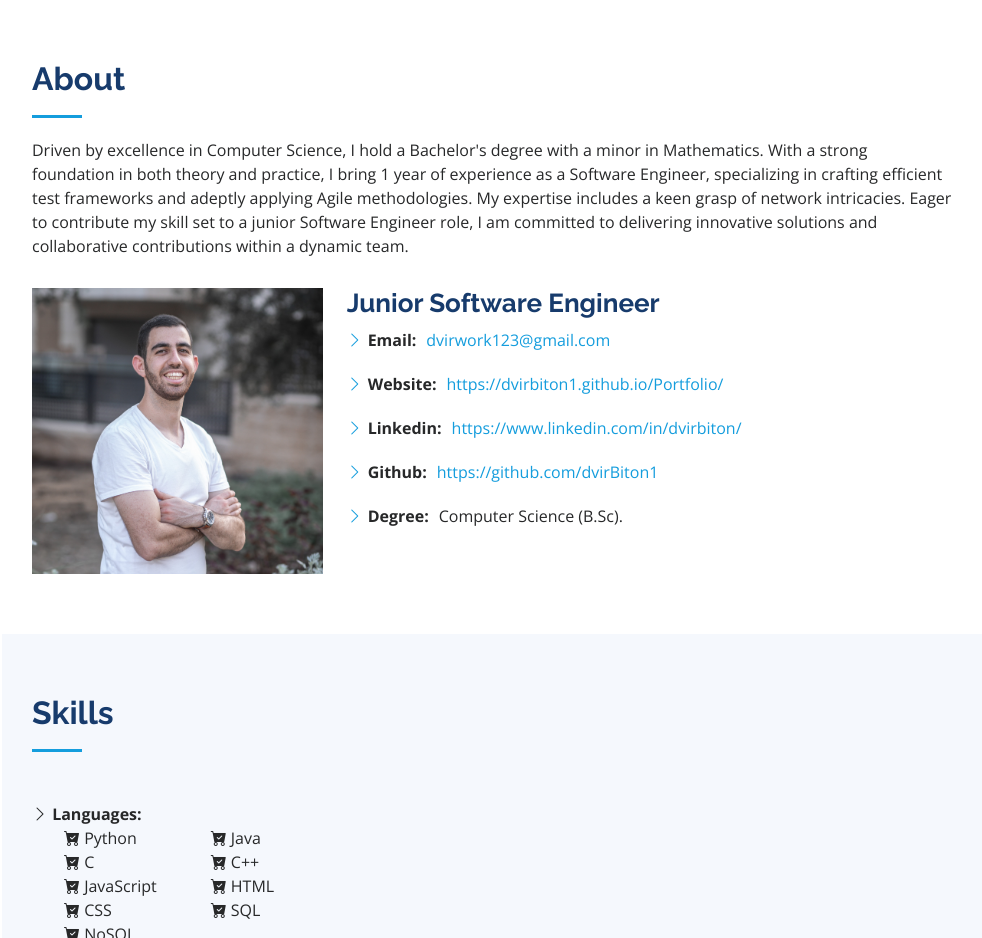
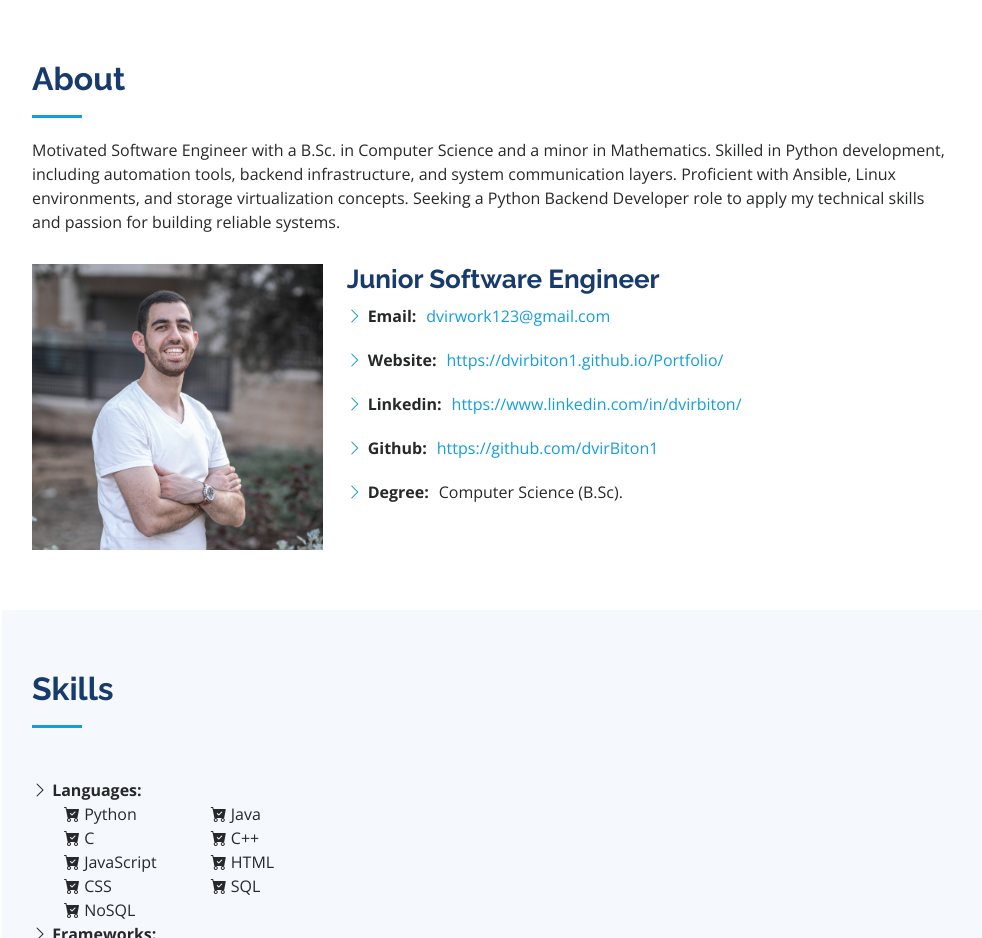
Before and after one commit to dvirBiton1/Portfolio, a plain HTML site: page index.html in a window 1280 px wide. Shown: the part 800-1738 px from the top of the page, without its empty margins (298-1280 px from the left). Drawn offline with nearby package versions, Linux system fonts and the light colour scheme.

Commit message:
Update index.html

```diff
--- a/index.html
+++ b/index.html
@@ -77,12 +77,12 @@
 
         <div class="section-title">
           <h2>About</h2>
-          <p>Driven by excellence in Computer Science, I hold a Bachelor's degree with a minor in Mathematics. With a
-            strong foundation in both theory and practice, I bring 1 year of experience as a Software Engineer,
-            specializing in crafting efficient test frameworks and adeptly applying Agile methodologies. My expertise
-            includes a keen grasp of network intricacies. Eager to contribute my skill set to a junior Software Engineer
-            role, I am committed to delivering innovative solutions and collaborative contributions within a dynamic
-            team.</p>
+          <p>Motivated Software Engineer with a B.Sc.
+            in Computer Science and a minor in Mathematics.
+            Skilled in Python development, including automation tools, backend infrastructure, and system communication layers.
+            Proficient with Ansible, Linux environments, and storage virtualization concepts.
+            Seeking a Python Backend Developer role to apply my technical skills and passion for building reliable systems.
+          </p>
         </div>
 
         <div class="row">
```
